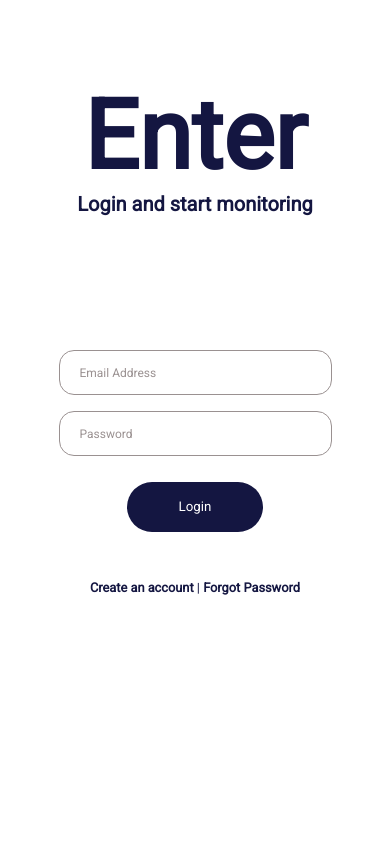
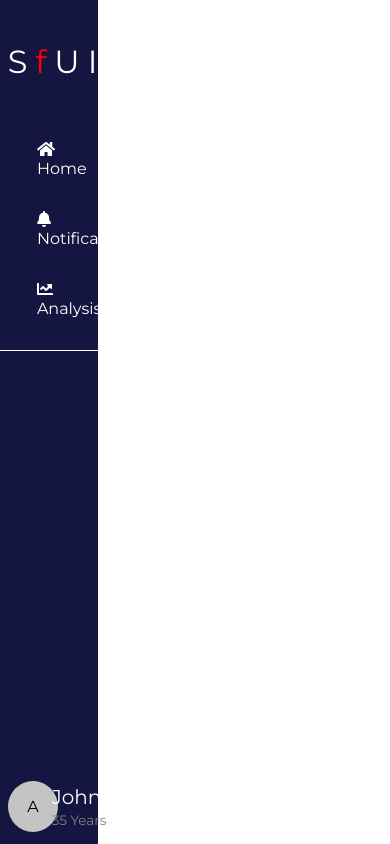
Before and after one commit to IBM-Reimagine-Hackathon/sfuit-web-app, a React (Create React App) app: page / in a window 390 px wide. Before the commit this address led to /login. Built offline with nearby package versions, Linux system fonts and the light colour scheme; no server answers.

Commit message:
Feature: Sidebar

```diff
--- a/src/Components/Navbar/Navbar.css
+++ /dev/null
@@ -1,191 +0,0 @@
-*{
-    margin: 0;
-    padding: 0;
-    box-sizing: border-box;
-    font-family: 'Roboto', sans-serif;
-}
-
-.name{
-    color: #ff0000;
-}
-
-.para{
-    color: #141641;
-}
-
-.NavbarItems{
-    background: #141641;
-    height: 80px;
-    display: flex;
-    justify-content: center;
-    align-items: center;
-    font-size: 1.2rem;
-}
-
-.navbar-logo{
-    color: #ffffff;
-    justify-self: start;
-    margin-left: 20px;
-    cursor: pointer;
-    letter-spacing: 6px;
-    font-weight: 400;
-}
-
-.navbar-logo span{
-    color: #ff0000;
-}
-
-.nav-menu{
-    display: grid;
-    grid-template-columns: repeat(3, auto);
-    grid-gap: 10px;
-    list-style: none;
-    text-align: center;
-    width: 80vw;
-    justify-content: end;
-    margin-right: 2rem;
-}
-
-.nav-links{
-    color: #fff;
-    text-decoration: none;
-    padding: 0.5rem 1rem;
-}
-
-.nav-links:hover{
-    background-color: #505284;
-    border-radius: 4px;
-    transition: all 0.2s ease-out;
-}
-
-.fa-bars{
-    color: #fff;
-}
-
-.nav-links-mobile{
-    display: none;
-}
-
-.menu-icon{
-    display: none;
-}
-
-.line{
-    height: 1px;
-    width: 600px;
-    background: #c0c0c0;
-    margin-left: auto;
-    margin-right: auto;
-    margin-top: 10px;
-    margin-bottom: 10px;
-}
-
-.allnotify{
-    text-decoration: none;
-    color: #141641;
-    padding: 10px;
-    background-color: #141641;
-    color: #fff;
-    width: 200px;
-    display: flex;
-    align-items: center;
-    justify-content: center;
-}
-
-.center{
-    display: flex;
-    align-items: center;
-    justify-content: center;
-}
-
-.mt_30{
-    margin-top: 30px;
-}
-
-@media screen and (max-width: 960px){
-    .NavbarItems{
-        position: relative;
-    }
-
-    .nav-menu{
-        display: flex;
-        flex-direction: column;
-        width: 100%;
-        height: 300px;
-        position: absolute;
-        top: 80px;
-        left: -100%;
-        opacity: 1;
-        transition: all 0.5s ease;
-    }
-
-    .nav-menu.active{
-        background: #24264f;
-        left: 0;
-        opacity: 1;
-        transition: all 0.5s ease;
-        z-index: 1;
-    }
-
-    .nav-links{
-        text-align: center;
-        padding: 1.5rem;
-        width: 100%;
-        display: table;
-    }
-
-    .nav-links:hover{
-        background-color: #505284;
-        border-radius: 0;
-    }
-
-    .navbar-logo{
-        position: absolute;
-        top: 0;
-        left: 20px;
-        transform: translate(15%, 60%);
-    }
-
-    .menu-icon{
-        display: block;
-        position: absolute;
-        top: 0;
-        right: 40px;
-        transform: translate(-100%, 60%);
-        font-size: 1.8rem;
-        cursor: pointer;
-    }
-
-    .fa-times{
-        color: #fff;
-        font-size: 2rem;
-    }
-
-    .nav-links-mobile{
-        display: block;
-        text-align: center;
-        padding: 1rem;
-        margin: 2rem auto;
-        border-radius: 4px;
-        width: 80%;
-        background: #3acbf7;
-        text-decoration: none;
-        color: #fff;
-        font-size: 1.5rem;
-    }
-
-    .nav-links-mobile:hover{
-        background: #fff;
-        color: #141641;
-        transition: 250ms;
-    }
-
-    Button{
-        display: none;
-    }
-
-    .line{
-        width: 300px;
-    }
-
-}
--- a/src/Components/Navbar/Navbar.tsx
+++ /dev/null
@@ -1,89 +0,0 @@
-import React, { useEffect, useState } from "react";
-import "./Navbar.css";
-import { Button } from "../Button/Button";
-import "react-responsive-modal/styles.css";
-import { Modal } from "react-responsive-modal";
-
-const styles = {
-  fontFamily: "sans-serif",
-  textAlign: "center",
-};
-
-
-const Navbar = (props: any) => {
-  const [clicked, setClicked] = useState<any>("false");
-  const [user, setUser] = useState<any>(null);
-  const [open, setOpen] = useState<any>("false");
-
-  useEffect(() => {
-    setUser({ user: JSON.parse(localStorage.getItem('sfuit') || '{}')});
-  }, [])
-
-  const handleClick = () => {
-    setClicked({ clicked: !clicked });
-  };
-
-  const onOpenModal = () => {
-    setOpen({ open: true });
-  };
-
-  const onCloseModal = () => {
-    setOpen({ open: false });
-  };
-    return (
-      <nav className="NavbarItems">
-        <h1 className="navbar-logo">
-          S<span>f</span>UIT
-        </h1>
-        <div className="menu-icon" onClick={handleClick}>
-          <i
-            className={clicked ? "fas fa-times" : "fas fa-bars"}
-          ></i>
-        </div>
-        <ul className={clicked ? "nav-menu active" : "nav-menu"}>
-          <li>
-            <a className="nav-links" href="#" onClick={onOpenModal}>
-              <i className="fas fa-bell"></i> Notifications
-            </a>
-          </li>
-          <li>
-            <a className="nav-links" href="#">
-              <i className="fas fa-user"></i>
-              &nbsp;
-              {user && user.name}
-            </a>
-          </li>
-
-          <li>
-            <a className="nav-links-mobile" href="#">
-              Logout <i className="fas fa-sign-out-alt"></i>
-            </a>
-          </li>
-        </ul>
-        <Button type={undefined} buttonStyle={undefined} buttonSize={undefined}
-          onClick={() => {
-            localStorage.removeItem("sfuit");
-            props.history.push("/login");
-          } }         >
-          Logout <i className="fas fa-sign-out-alt"></i>
-        </Button>
-
-        <Modal open={open} onClose={onCloseModal}>
-          <div className="popup">
-            <h3 className="mt_30 name">High Teperature</h3>
-            <p className="para">
-              It feels like you have fever, please check yourselves!!
-            </p>
-            <div className="line"></div>
-          </div>
-          <div className="center">
-            <a href="#" className="allnotify">
-              View all Notifications
-            </a>
-          </div>
-        </Modal>
-      </nav>
-    );
-  }
-
-export default Navbar;
--- /dev/null
+++ b/src/Components/SideBar/SideBar.css
@@ -0,0 +1,84 @@
+@import url('https://fonts.googleapis.com/css2?family=Montserrat:wght@100;200;300;400&display=swap');
+
+body{
+    margin: 0;
+    padding: 0;
+    font-family: 'Montserrat', sans-serif;
+}
+
+.sidebar-container{
+    width: 25vw;
+    height: 100vh;
+    background-color: #141641;
+}
+
+.sidebar-container .logo{
+    color: #fff;
+    font-size: 2rem;
+    letter-spacing: 0.5rem;
+    margin-left: 2vw;
+    padding-top: 5vh;
+}
+
+.sidebar-container .logo span{
+    color: #ff0000;
+}
+
+.sidebar-container .nav-list{
+    list-style: none;
+    margin: 0;
+    margin-left: -0.8vw;
+    padding-top: 7vh;
+}
+
+.sidebar-container .nav-list .nav-items{
+    color: #fff;
+    font-size: 1rem;
+    margin: 0 0 2rem 0;
+}
+
+.sidebar-container .nav-list .nav-items .fas{
+    margin-right: 1rem;
+}
+
+.sidebar-container .line-divide{
+    height: 0.01rem;
+    background-color: #fff;
+    bottom: 0;
+}
+
+.sidebar-container .profile-container{
+    position: absolute;
+    bottom: 0;
+}
+
+.sidebar-container .profile-container .profile-picture{
+    position: absolute;
+    padding: 1rem 1.2rem;
+    background-color: #c4c4c4;
+    border-radius: 50%;
+    margin-left: 0.5rem;
+    margin-top: 2.5vh;
+}
+
+.sidebar-container .profile-container .profile-details{
+    position: relative;
+    list-style: none;
+    margin-left: 3vw;
+    padding-top: 1vh;
+}
+
+.sidebar-container .profile-container .profile-details .profile-name{
+    color: #fff;
+    font-size: 1.25rem;
+}
+
+.sidebar-container .profile-container .profile-details .profile-name .fas{
+    margin-left: 0.5rem;
+}
+
+.sidebar-container .profile-container .profile-details .profile-age{
+    font-size: 0.85rem;
+    color: #828282;
+    margin: 0.2rem 0 0 0;
+}
--- /dev/null
+++ b/src/Components/SideBar/SideBar.tsx
@@ -0,0 +1,26 @@
+import React from "react";
+import "./SideBar.css";
+
+const SideBar = () => {
+
+    return (
+      <div className="sidebar-container">
+        <div className="logo">S<span>f</span>UIT</div>
+        <ul className="nav-list">
+          <li className="nav-items"><i className="fas fa-home"></i>Home</li>
+          <li className="nav-items"><i className="fas fa-bell"></i>Notifications</li>
+          <li className="nav-items"><i className="fas fa-chart-line"></i>Analysis</li>
+        </ul>
+        <div className="line-divide"></div>
+        <div className="profile-container">
+          <div className="profile-picture">A</div>
+          <ul className="profile-details">
+            <li className="profile-name">John Doe <i className="fas fa-caret-down"></i></li>
+            <li className="profile-age">35 Years</li>
+          </ul>
+        </div>
+      </div>
+    );
+  }
+
+export default SideBar;
--- a/src/Pages/Dashboard/Dashboard.tsx
+++ b/src/Pages/Dashboard/Dashboard.tsx
@@ -1,21 +1,10 @@
-import React, { useEffect, useState } from "react";
-import Navbar from "../../Components/Navbar/Navbar";
-import Card from "../../Components/Card/Card";
+import React from "react";
+import SideBar from "../../Components/SideBar/SideBar";
 
 function Dashboard() {
-  const [data, setData] = useState({});
-  const sensors = JSON.parse(localStorage.getItem("sfuit")!).device.sensors;
   return (
     <div>
-      <Navbar />
-      <div className="total">
-        <div className="container">
-          {sensors &&
-            sensors.map((sensor: string) => {
-              return <Card sensor={sensor} data={data} />;
-            })}
-        </div>
-      </div>
+      <SideBar />
     </div>
   );
 }
--- a/src/Routes.tsx
+++ b/src/Routes.tsx
@@ -13,7 +13,7 @@ const Routes = () => {
   return (
     <BrowserRouter>
       <Switch>
-        <ProtectedRoute path="/" exact component={Dashboard} />
+        <Route path="/" exact component={Dashboard} />
         <Route path="/register" exact component={Register} />
         <Route path="/login" exact component={Login} />
         <Route path="/verification" exact component={Verification} />
```
